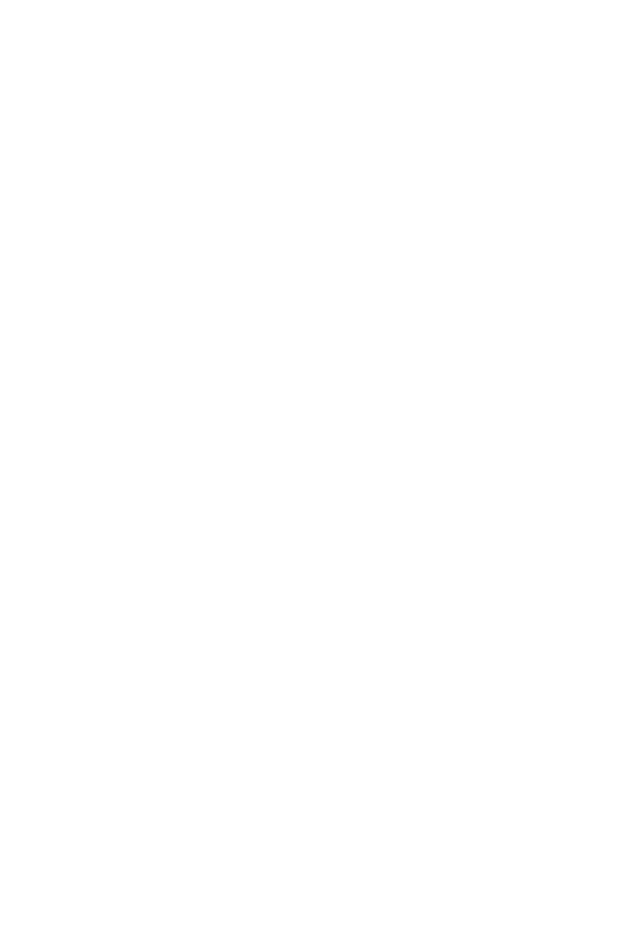
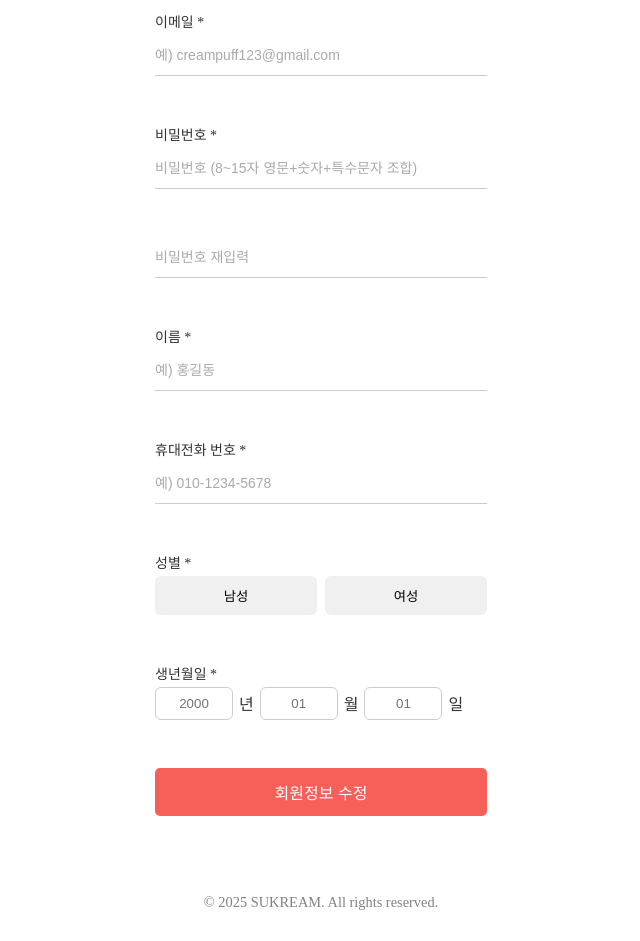
Before and after one commit to SUKREAM/sukream-web, a React (Create React App) app: page /mypage/update in a window 1280 px wide. Before the commit this address had no page. Shown: the part 280-1221 px from the top of the page, without its empty margins (319-959 px from the left). Before the commit the page ends 800 px from the top, so only its background shows below. Built offline with nearby package versions, Linux system fonts and the light colour scheme; no server answers.

Commit message:
feat: 회원정보 수정

```diff
--- a/src/constants/apiList.tsx
+++ b/src/constants/apiList.tsx
@@ -1,8 +1,10 @@
 /** LOGIN */
 export const API_LOGIN = {
     getLogin : '/api/auth/login',
-    getSignin : '/api/auth/signin',
+    getSignin : '√auth/signin',
     getEmail : '/api/auth/find-email',
     getPassword : '/api/auth/find-pw',
-    getOAuthVerification: (provider?: string, code?: string) => `/api/auth/verification/${provider}?code=${code}`
+    getOAuthVerification: (provider?: string, code?: string) => `/api/auth/verification/${provider}?code=${code}`,
+    getUserInfo : '/api/mypage/user-info',
+    getUpdateUser : '/api/mypage/update'
 };
--- a/src/pages/MyPage/MyPage.jsx
+++ b/src/pages/MyPage/MyPage.jsx
@@ -36,7 +36,7 @@
         <MenuItem onClick={() => navigate("/mypage/buy")}>구매 내역 확인</MenuItem>
         <MenuItem onClick={() => navigate("/mypage/sell")}>판매 내역 확인</MenuItem>
         <MenuItem onClick={() => navigate("/reviews")}>받은 후기 보기</MenuItem>
-        <MenuItem onClick={() => alert("로그아웃 처리할 예정")}>로그아웃</MenuItem>
+        <MenuItem onClick={() => navigate("/mypage/update")}>회원정보 수정</MenuItem>
       </MenuList>
     </PageWrapper>
   );
--- /dev/null
+++ b/src/pages/MyPage/UserEditPage.tsx
@@ -0,0 +1,225 @@
+import React, { useState, useEffect } from 'react';
+import { useNavigate } from 'react-router-dom';
+import Container from '../../components/Container/Container';
+import BasicButton from '../../components/Button';
+import * as S from '../User/SelfLoginPage.styles'
+import { useGetUserInfo } from './hooks/useGetUserInfo';
+import { useUpdateUser } from './hooks/useUpdateUser'
+
+export const UserEditPage = () => {
+    const navigate = useNavigate();
+    const { data: userInfo } = useGetUserInfo();
+    const { mutate: updateUser } = useUpdateUser();
+
+    const [form, setForm] = useState({
+        name: '',
+        password: '',
+        confirmPassword: '',
+        email: '',
+        phoneNumber: '',
+        gender: '',
+        birthYear: '',
+        birthMonth: '',
+        birthDay: '',
+    });
+
+    const [touched, setTouched] = useState<{ [key: string]: boolean }>({});
+    const [errors, setErrors] = useState<{ [key: string]: string }>({});
+
+    useEffect(() => {
+      if (userInfo) {
+        const { name, email, phoneNumber, gender, birthDate } = userInfo;
+
+        let birthYear = '';
+        let birthMonth = '';
+        let birthDay = '';
+
+        if (birthDate) {
+          [birthYear, birthMonth, birthDay] = birthDate.split('-');
+        }
+
+        setForm({
+          name,
+          email,
+          phoneNumber,
+          gender,
+          birthYear,
+          birthMonth,
+          birthDay,
+          password: '1234',
+          confirmPassword: '1234',
+        });
+      }
+    }, [userInfo]);
+
+
+    const isPasswordValid = (password: string) =>
+        /^(?=.*[A-Za-z])(?=.*\d)(?=.*[!@#$%^&*()_+])[A-Za-z\d!@#$%^&*()_+]{8,15}$/.test(password);
+
+    const handleChange = (field: string, value: string) => {
+        setForm({ ...form, [field]: value });
+        setTouched({ ...touched, [field]: true });
+
+        const newErrors = { ...errors };
+
+        if (value.trim() === '') {
+        newErrors[field] = `${fieldNameToLabel(field)}을 입력해주세요.`;
+        } else {
+        delete newErrors[field];
+
+        if (field === 'password' && !isPasswordValid(value)) {
+            newErrors.password = '비밀번호는 8~15자 영문+숫자+특수문자 조합이어야 합니다.';
+        }
+
+        if (
+            (field === 'confirmPassword' && value !== form.password) ||
+            (field === 'password' && form.confirmPassword && value !== form.confirmPassword)
+        ) {
+            newErrors.confirmPassword = '비밀번호가 일치하지 않습니다.';
+        }
+
+        if (field === 'confirmPassword' && value === form.password) {
+            delete newErrors.confirmPassword;
+        }
+        }
+
+        setErrors(newErrors);
+    };
+
+    const fieldNameToLabel = (field: string) => {
+        switch (field) {
+        case 'password': return '비밀번호';
+        case 'confirmPassword': return '비밀번호 재입력';
+        case 'name': return '이름';
+        case 'email': return '이메일';
+        case 'phoneNumber': return '휴대전화 번호';
+        case 'gender': return '성별';
+        case 'birthYear': return '생년월일';
+        default: return field;
+        }
+    };
+
+    const handleSubmit = () => {
+        updateUser(form, {
+        onSuccess: () => {
+            console.log('회원정보 수정 성공!');
+            navigate('/mypage');
+        },
+        onError: (err) => {
+            console.error('회원정보 수정 실패:', err);
+        },
+        });
+    };
+
+    return (
+        <Container showBackButton={true} title="회원정보 수정">
+          <S.Title>회원정보 수정</S.Title>
+
+          <S.InputWrapper>
+            <S.Label>이메일 *</S.Label>
+            <S.StyledInput
+              value={form.email}
+              onChange={(e) => handleChange('email', e.target.value)}
+              placeholder="예) creampuff123@gmail.com"
+            />
+            {touched.email && errors.email && <S.ErrorMessage>{errors.email}</S.ErrorMessage>}
+          </S.InputWrapper>
+
+          <S.InputWrapper>
+            <S.Label>비밀번호 *</S.Label>
+            <S.StyledInput
+              type="password"
+              value={form.password}
+              onChange={(e) => handleChange('password', e.target.value)}
+              placeholder="비밀번호 (8~15자 영문+숫자+특수문자 조합)"
+            />
+          </S.InputWrapper>
+
+          <S.InputWrapper>
+            <S.StyledInput
+              type="password"
+              value={form.confirmPassword}
+              onChange={(e) => handleChange('confirmPassword', e.target.value)}
+              placeholder="비밀번호 재입력"
+            />
+            {touched.confirmPassword && form.confirmPassword && (
+              <S.ErrorMessage isError={form.password !== form.confirmPassword}>
+                {form.password === form.confirmPassword
+                  ? '✅ 비밀번호가 일치합니다.'
+                  : '❌ 비밀번호가 일치하지 않습니다.'}
+              </S.ErrorMessage>
+            )}
+          </S.InputWrapper>
+
+          <S.InputWrapper>
+            <S.Label>이름 *</S.Label>
+            <S.StyledInput
+              value={form.name}
+              onChange={(e) => handleChange('name', e.target.value)}
+              placeholder="예) 홍길동"
+            />
+          </S.InputWrapper>
+
+          <S.InputWrapper>
+            <S.Label>휴대전화 번호 *</S.Label>
+            <S.StyledInput
+              value={form.phoneNumber}
+              onChange={(e) => handleChange('phoneNumber', e.target.value)}
+              placeholder="예) 010-1234-5678"
+            />
+          </S.InputWrapper>
+
+          <S.InputWrapper>
+            <S.Label>성별 *</S.Label>
+            <S.GenderWrapper>
+              <S.GenderButton
+                selected={form.gender === 'male'}
+                onClick={() => handleChange('gender', 'male')}
+              >
+                남성
+              </S.GenderButton>
+              <S.GenderButton
+                selected={form.gender === 'female'}
+                onClick={() => handleChange('gender', 'female')}
+              >
+                여성
+              </S.GenderButton>
+            </S.GenderWrapper>
+          </S.InputWrapper>
+
+          <S.InputWrapper>
+            <S.Label>생년월일 *</S.Label>
+            <S.BirthRow>
+              <S.BirthInput
+                value={form.birthYear}
+                onChange={(e) => handleChange('birthYear', e.target.value)}
+                placeholder="2000"
+              />
+              <span>년</span>
+              <S.BirthInput
+                value={form.birthMonth}
+                onChange={(e) => handleChange('birthMonth', e.target.value)}
+                placeholder="01"
+              />
+              <span>월</span>
+              <S.BirthInput
+                value={form.birthDay}
+                onChange={(e) => handleChange('birthDay', e.target.value)}
+                placeholder="01"
+              />
+              <span>일</span>
+            </S.BirthRow>
+          </S.InputWrapper>
+
+          <BasicButton
+            size="full"
+            shape="square"
+            social="email"
+            onClick={handleSubmit}
+          >
+            회원정보 수정
+          </BasicButton>
+        </Container>
+      );
+
+};
--- /dev/null
+++ b/src/pages/MyPage/hooks/useGetUserInfo.ts
@@ -0,0 +1,13 @@
+import { useQuery } from '@tanstack/react-query';
+import { axiosInstance } from '../../../axios/axiosInstance';
+import { API_LOGIN } from '../../../constants/apiList';
+
+export const useGetUserInfo = () => {
+    return useQuery({
+        queryKey: ['userInfo'],
+        queryFn: async () => {
+        const { data } = await axiosInstance.post(API_LOGIN.getUserInfo);
+        return data;
+        },
+    });
+};
--- /dev/null
+++ b/src/pages/MyPage/hooks/useUpdateUser.ts
@@ -0,0 +1,13 @@
+import { useMutation } from '@tanstack/react-query';
+import { axiosInstance } from '../../../axios/axiosInstance';
+import { API_LOGIN } from '../../../constants/apiList';
+
+
+export const useUpdateUser = () => {
+    return useMutation({
+        mutationFn: async (formData: any) => {
+        const { data } = await axiosInstance.post(API_LOGIN.getUpdateUser, formData);
+        return data;
+        },
+    });
+};
--- a/src/routes/router.jsx
+++ b/src/routes/router.jsx
@@ -20,6 +20,7 @@
 
 // MyPage 관련 Import
 import MyPage from "../pages/MyPage/MyPage";
+import {UserEditPage} from "../pages/MyPage/UserEditPage"
 
 // Bidder 관련 import
 import AwardManagementPage from "../pages/Bidder/AwardManagementPage";
@@ -54,6 +55,7 @@
       { path: "mypage", element: <MyPage /> },
       { path: "mypage/buy", element: <BuyHistoryPage /> },
       { path: "mypage/sell", element: <SellHistoryPage /> },
+      { path: "mypage/update", element: <UserEditPage/>},
 
       // 경매 관련 라우트
       { path: "award-management/:productId", element: <AwardManagementPage /> },
```
